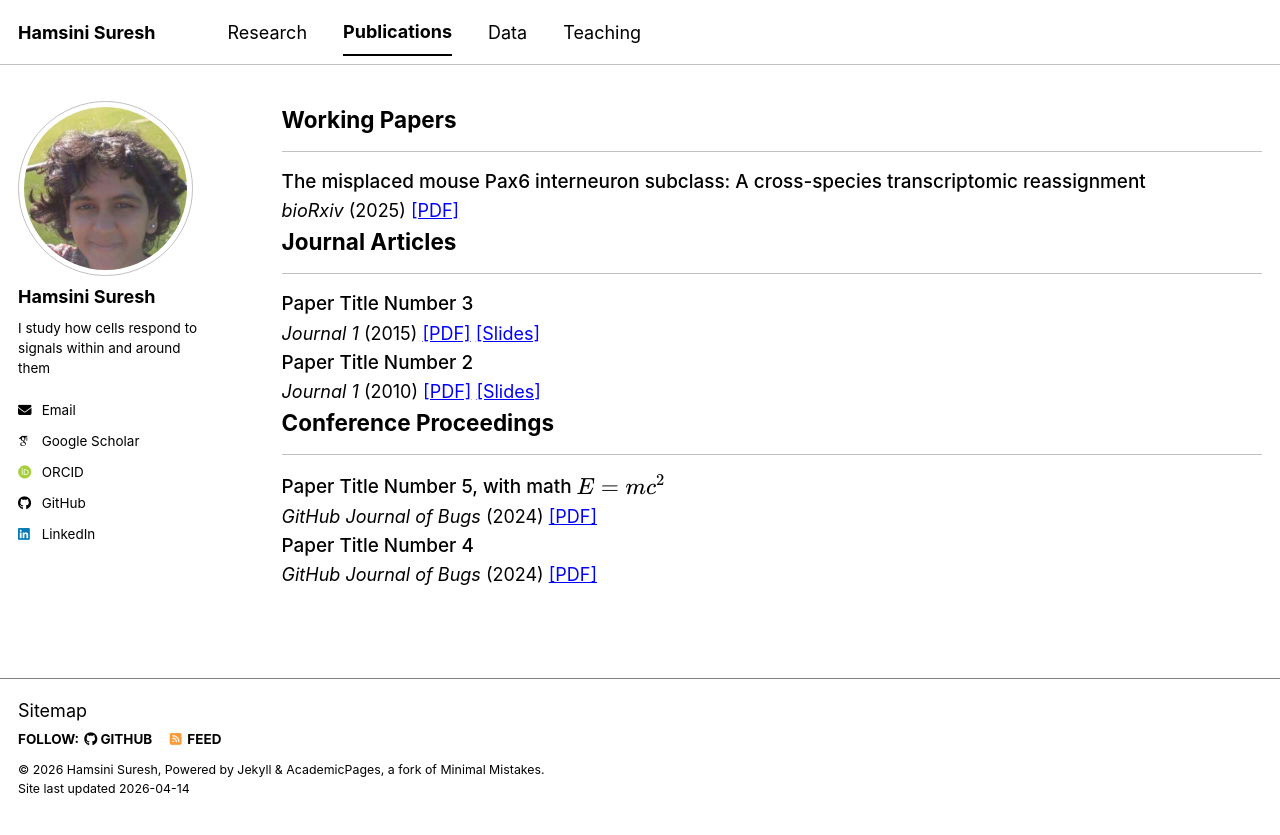
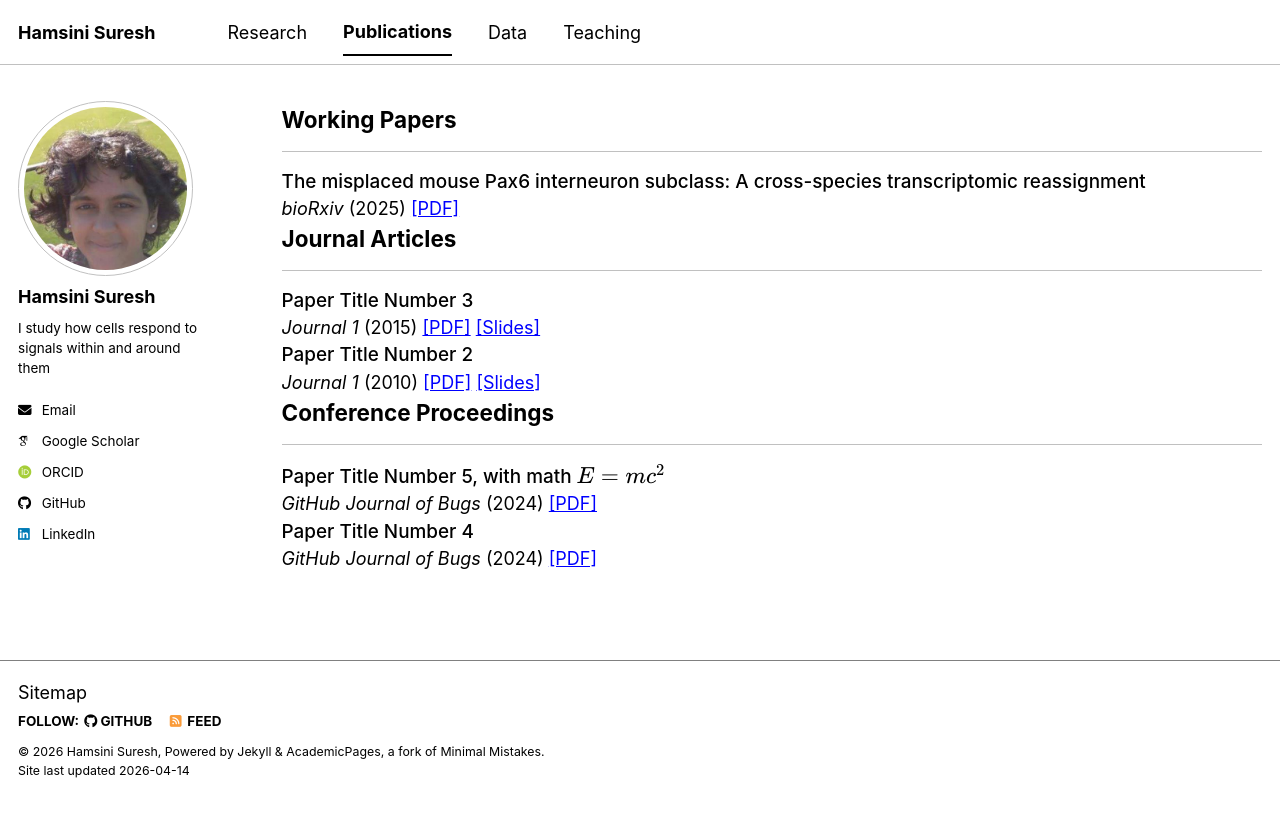
Before and after one commit to hamsinisuresh/hamsinisuresh.github.io, a Jekyll site: the page built from _pages/publications.html, in a window 1280 px wide. Shown: the top 835 px of the page. Built offline with Jekyll 4.4.1, drawn with Linux system fonts in a browser that asks for light colours; some web fonts are replaced; a script bundle is joined from its source files by our own code; library files that are not in the unit come from our copies.

Commit message:
Update main.scss

```diff
--- a/assets/css/main.scss
+++ b/assets/css/main.scss
@@ -117,3 +117,12 @@
   margin-top: 0 !important;
   margin-bottom: 0 !important;
 }
+
+.pub-line {
+  margin: 0;
+  line-height: 1.3;
+}
+
+.archive__item-title {
+  margin: 0 !important;
+}
```
